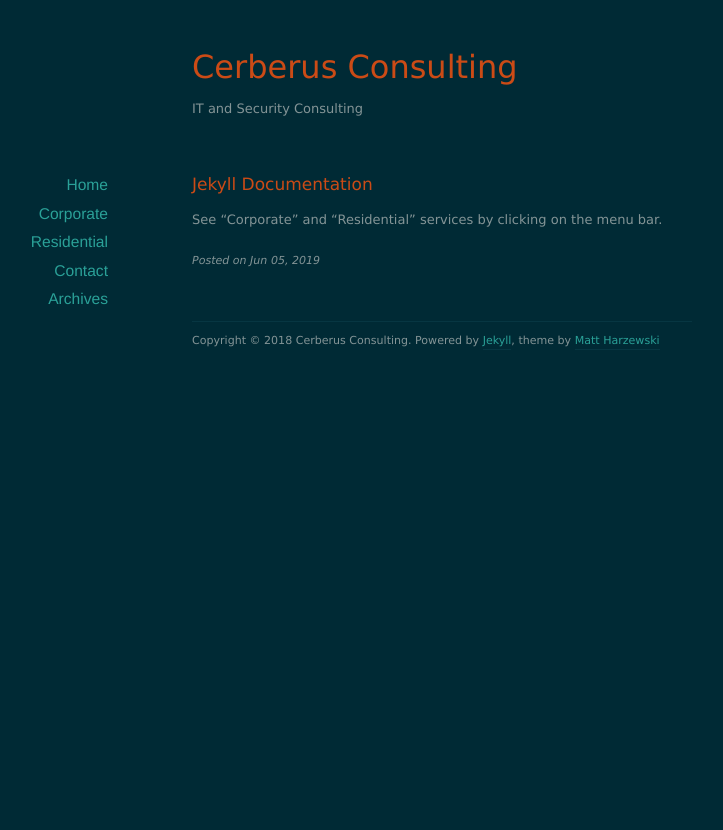
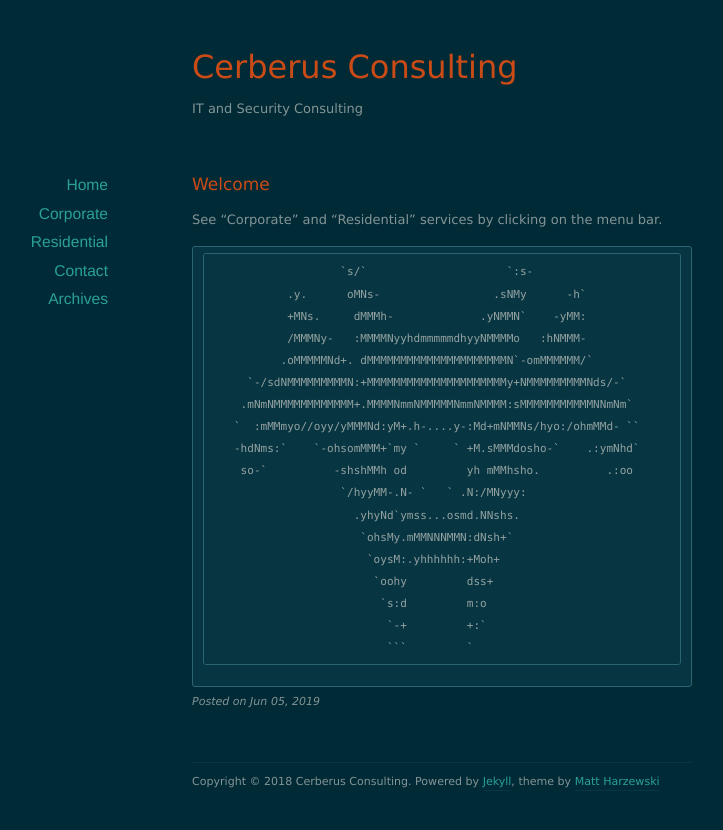
Before and after one commit to PooterRooter/PooterRooter.github.io, a Jekyll site: the page built from _posts/2013-06-05-jekyll-documentation.markdown, in a window 1280 px wide. Shown: the top 830 px of the page, without its empty margins (198-921 px from the left). Built offline with Jekyll 4.4.1, drawn with Linux system fonts in a browser that asks for light colours; nearby versions of some CDN libraries.

Commit message:
Update 2013-06-05-jekyll-documentation.markdown

````diff
--- a/_posts/2013-06-05-jekyll-documentation.markdown
+++ b/_posts/2013-06-05-jekyll-documentation.markdown
@@ -1,6 +1,33 @@
 ---
 layout: post
-title:  "Jekyll Documentation"
+title:  "Welcome"
 date:   2019-06-05 20:03:11
 ---
 See "Corporate" and "Residential" services by clicking on the menu bar.
+
+
+
+
+
+                       `s/`                     `:s-
+               .y.      oMNs-                 .sNMy      -h`
+               +MNs.     dMMMh-             .yNMMN`    -yMM:
+               /MMMNy-   :MMMMNyyhdmmmmmdhyyNMMMMo   :hNMMM-
+              .oMMMMMNd+. dMMMMMMMMMMMMMMMMMMMMMN`-omMMMMMM/`
+         `-/sdNMMMMMMMMMN:+MMMMMMMMMMMMMMMMMMMMMy+NMMMMMMMMMNds/-`
+        .mNmNMMMMMMMMMMMM+.MMMMNmmNMMMMMNmmNMMMM:sMMMMMMMMMMMNNmNm`
+   .-/ohmMMMMMMMMMMMMMMMMs mMMMMMMMMMMMMMMMMMMMM`hMMMMMMMMMMMMMMMMmyo/-`
+ .dNNMMMMMMMMMMMMMMMMMMMMh hMMMMMNhddddddmMMMMMm mMMMMMMMMMMMMMMMMMMMMNNd`
+  /mMMNdhhhdNMMMMMMMMMNdMm sMMMMMNNyyMyhNNMMMMMh MMdMMMMMMMMMMmdhhhdNMMd:
+   `+oo`   .mMMMMMMMMNsMMN/-/dMMmmMNNMNNMNdMMmo:+MMNyMMMMMMMMMd.   .oo/`
+       `  :mMMmyo//oyy/yMMMNd:yM+.h-....y-:Md+mNMMNs/hyo:/ohmMMd- ``
+       -hdNms:`    `-ohsomMMM+`my `     ` +M.sMMMdosho-`    .:ymNhd`
+        so-`          -shshMMh od         yh mMMhsho.          .:oo
+                       `/hyyMM-.N- `   ` .N:/MNyyy:
+                         .yhyNd`ymss...osmd.NNshs.
+                          `ohsMy.mMMNNNMMN:dNsh+`
+                           `oysM:.yhhhhhh:+Moh+
+                            `oohy         dss+
+                             `s:d         m:o
+                              `-+         +:`
+                              ```         `
````
